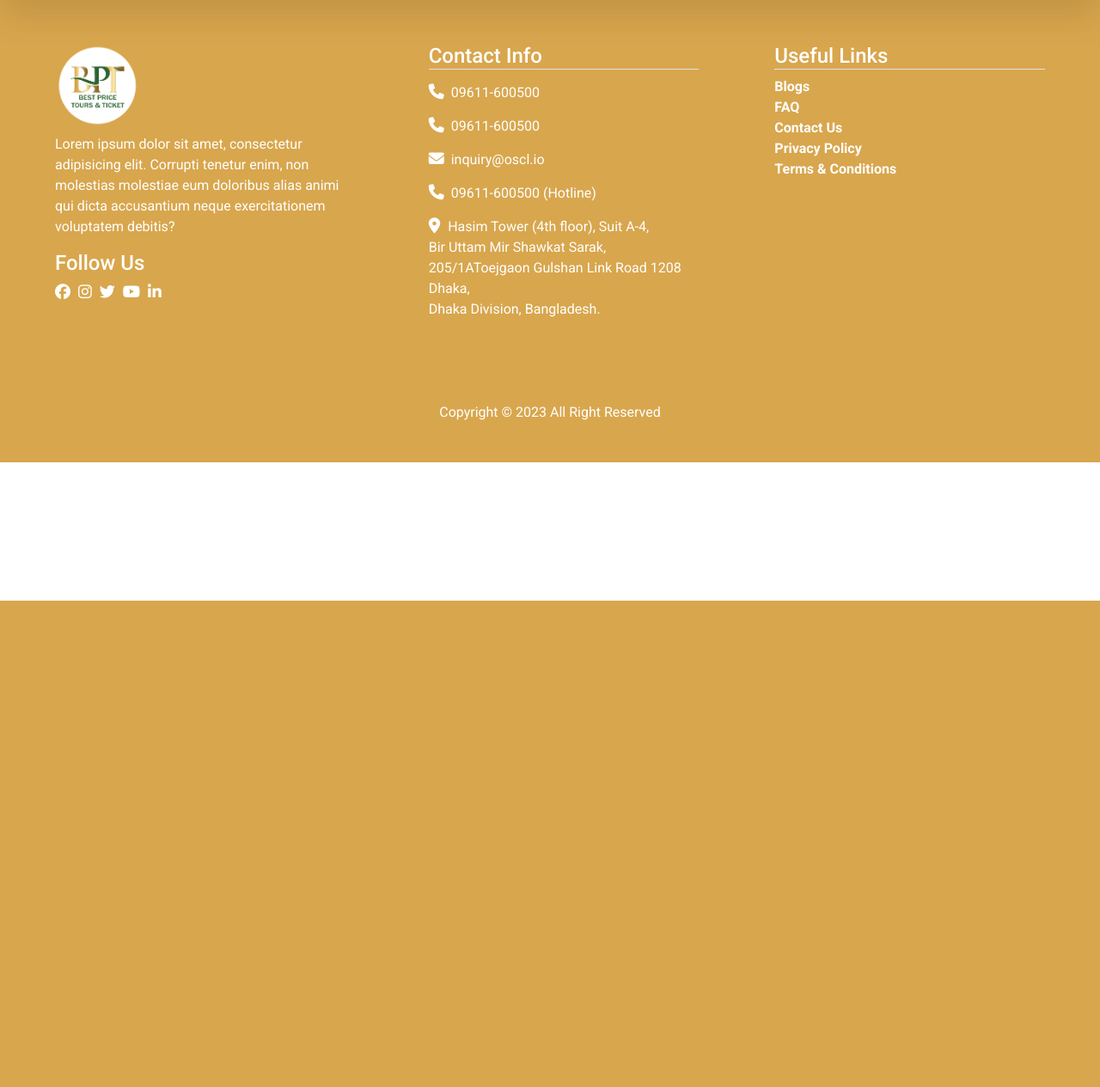
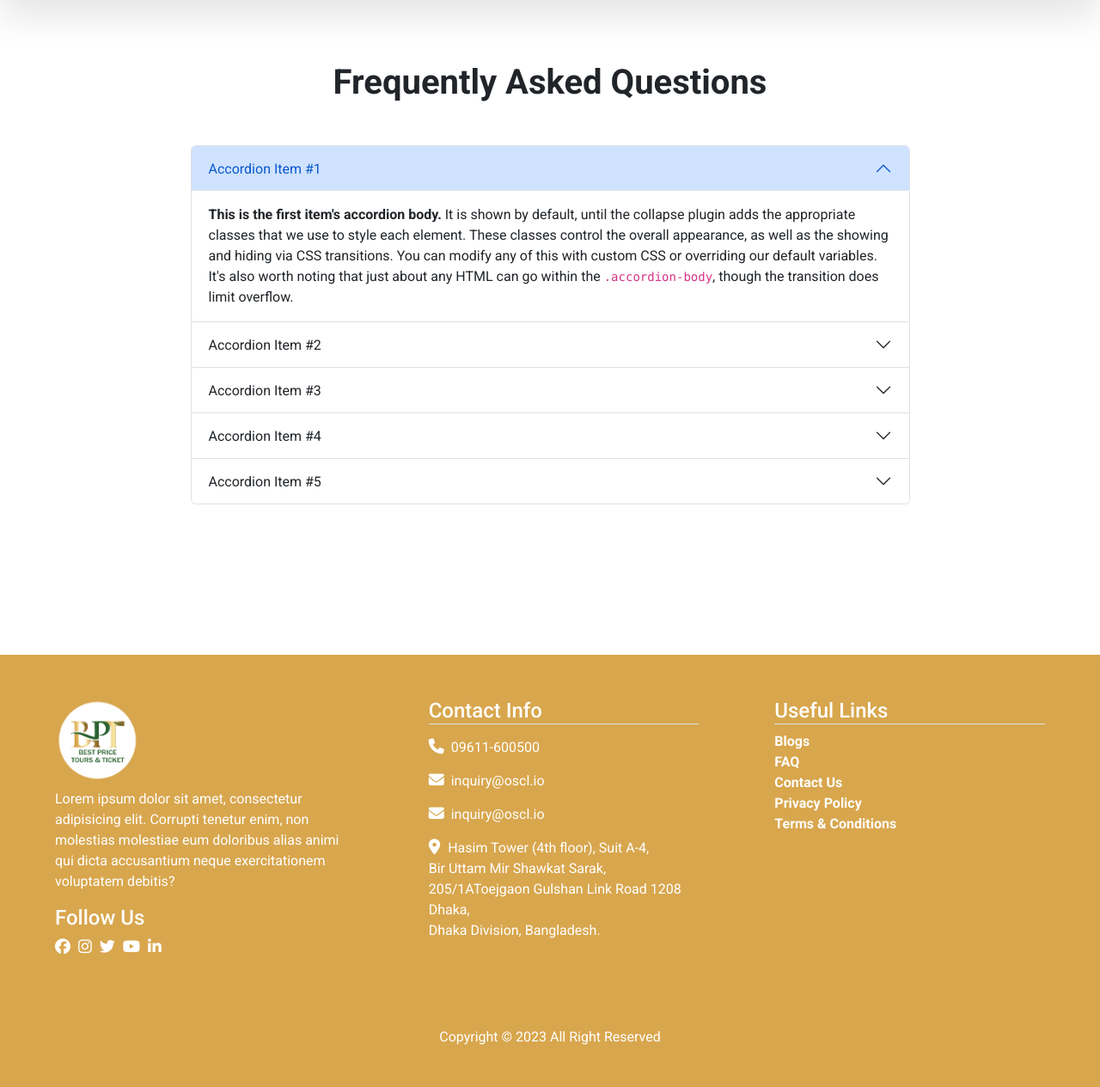
Before and after one commit to MDMahidul/bptt, a PHP site: page /faq.html in a window 1280 px wide. Shown: the part 101-1366 px from the top of the page at 86% size. Before the commit the page ends 800 px from the top, so only its background shows below. Run offline with PHP 8.4, Linux system fonts and the light colour scheme; some libraries are stand-ins or nearby versions.

Commit message:
fixed navbar and footer

```diff
--- a/about.html
+++ b/about.html
@@ -8,11 +8,11 @@
     <link rel="stylesheet" href="css/bootstrap.min.css">
     <link rel="stylesheet" href="css/style.css" />
     <link rel="stylesheet" href="css/form.css">
-    <title>Document</title>
+    <title>about us</title>
 </head>
 <body>
     <!-- Navbar section -->
-    <nav class="navbar navbar-expand-lg bg-transparent px-5">
+    <nav class="navbar navbar-expand-lg bg-light px-5">
       <div class="container-fluid">
         <a class="navbar-brand" href="index.html"
           ><img src="img/logo.png" alt=""
@@ -89,7 +89,7 @@
               <li class="list-group-item"><i class="fa-solid fa-phone me-2"></i>09611-600500</li>
               <li class="list-group-item"><i class="fa-solid fa-envelope me-2"></i></i>inquiry@oscl.io</li>
               <li class="list-group-item"><i class="fa-solid fa-envelope me-2"></i></i>inquiry@oscl.io</li>
-              <li class="list-group-item"><i class="fa-solid fa-location-dot "></i>
+              <li class="list-group-item">  <i class="fa-solid fa-location-dot "></i>
                 <address class=" d-inline">
                     Hasim Tower (4th floor), Suit A-4, <br>Bir Uttam Mir Shawkat Sarak,<br> 205/1AToejgaon Gulshan Link Road 1208 Dhaka, <br>Dhaka Division, Bangladesh.
                 </address>
--- a/blog.html
+++ b/blog.html
@@ -15,11 +15,11 @@
     <link rel="stylesheet" href="https://cdnjs.cloudflare.com/ajax/libs/slick-carousel/1.9.0/slick-theme.min.css" integrity="sha512-17EgCFERpgZKcm0j0fEq1YCJuyAWdz9KUtv1EjVuaOz8pDnh/0nZxmU6BBXwaaxqoi9PQXnRWqlcDB027hgv9A==" crossorigin="anonymous" referrerpolicy="no-referrer" />
     <link rel="stylesheet" href="https://cdnjs.cloudflare.com/ajax/libs/slick-carousel/1.9.0/slick.min.css" integrity="sha512-yHknP1/AwR+yx26cB1y0cjvQUMvEa2PFzt1c9LlS4pRQ5NOTZFWbhBig+X9G9eYW/8m0/4OXNx8pxJ6z57x0dw==" crossorigin="anonymous" referrerpolicy="no-referrer" />
     <link rel="stylesheet" href="https://unpkg.com/aos@next/dist/aos.css" />
-    <title>Home Page</title>
+    <title>blogs</title>
   </head>
   <body>
     <!-- Navbar section -->
-    <nav class="navbar navbar-expand-lg bg-transparent px-5">
+    <nav class="navbar navbar-expand-lg bg-light px-5">
         <div class="container-fluid">
             <a class="navbar-brand" href="index.html"
             ><img src="img/logo.png" alt=""
--- a/contact.html
+++ b/contact.html
@@ -14,7 +14,7 @@
 </head>
 <body>
     <!-- Navbar section -->
-  <nav class="navbar navbar-expand-lg bg-transparent px-5">
+  <nav class="navbar navbar-expand-lg bg-light px-5">
     <div class="container-fluid">
       <a class="navbar-brand" href="index.html"
         ><img src="img/logo.png" alt=""
--- a/css/style.css
+++ b/css/style.css
@@ -172,3 +172,8 @@ address{
     padding: 25px;
     margin-bottom: 55px;
 }
+
+.accordion{
+    margin-top: 25px;
+    margin-bottom: 175px;
+}
--- a/faq.html
+++ b/faq.html
@@ -15,11 +15,11 @@
     <link rel="stylesheet" href="https://cdnjs.cloudflare.com/ajax/libs/slick-carousel/1.9.0/slick-theme.min.css" integrity="sha512-17EgCFERpgZKcm0j0fEq1YCJuyAWdz9KUtv1EjVuaOz8pDnh/0nZxmU6BBXwaaxqoi9PQXnRWqlcDB027hgv9A==" crossorigin="anonymous" referrerpolicy="no-referrer" />
     <link rel="stylesheet" href="https://cdnjs.cloudflare.com/ajax/libs/slick-carousel/1.9.0/slick.min.css" integrity="sha512-yHknP1/AwR+yx26cB1y0cjvQUMvEa2PFzt1c9LlS4pRQ5NOTZFWbhBig+X9G9eYW/8m0/4OXNx8pxJ6z57x0dw==" crossorigin="anonymous" referrerpolicy="no-referrer" />
     <link rel="stylesheet" href="https://unpkg.com/aos@next/dist/aos.css" />
-    <title>Home Page</title>
+    <title>faq</title>
   </head>
   <body>
     <!-- Navbar section -->
-    <nav class="navbar navbar-expand-lg bg-transparent px-5">
+    <nav class="navbar navbar-expand-lg bg-light px-5">
     <div class="container-fluid">
         <a class="navbar-brand" href="index.html"
         ><img src="img/logo.png" alt=""
@@ -48,7 +48,73 @@
         </div>
     </div>
     </nav>
-
+<!-- faq accrodian -->
+    <div class="container my-5 ">
+        <h1 class="contact-header text-center p-4 ">Frequently Asked Questions</h1>
+        <div class="accordion w-75 mx-auto" id="accordionExample">
+            <div class="accordion-item">
+              <h2 class="accordion-header" id="headingOne">
+                <button class="accordion-button" type="button" data-bs-toggle="collapse" data-bs-target="#collapseOne" aria-expanded="true" aria-controls="collapseOne">
+                  Accordion Item #1
+                </button>
+              </h2>
+              <div id="collapseOne" class="accordion-collapse collapse show" aria-labelledby="headingOne" data-bs-parent="#accordionExample">
+                <div class="accordion-body">
+                  <strong>This is the first item's accordion body.</strong> It is shown by default, until the collapse plugin adds the appropriate classes that we use to style each element. These classes control the overall appearance, as well as the showing and hiding via CSS transitions. You can modify any of this with custom CSS or overriding our default variables. It's also worth noting that just about any HTML can go within the <code>.accordion-body</code>, though the transition does limit overflow.
+                </div>
+              </div>
+            </div>
+            <div class="accordion-item">
+              <h2 class="accordion-header" id="headingTwo">
+                <button class="accordion-button collapsed" type="button" data-bs-toggle="collapse" data-bs-target="#collapseTwo" aria-expanded="false" aria-controls="collapseTwo">
+                  Accordion Item #2
+                </button>
+              </h2>
+              <div id="collapseTwo" class="accordion-collapse collapse" aria-labelledby="headingTwo" data-bs-parent="#accordionExample">
+                <div class="accordion-body">
+                  <strong>This is the second item's accordion body.</strong> It is hidden by default, until the collapse plugin adds the appropriate classes that we use to style each element. These classes control the overall appearance, as well as the showing and hiding via CSS transitions. You can modify any of this with custom CSS or overriding our default variables. It's also worth noting that just about any HTML can go within the <code>.accordion-body</code>, though the transition does limit overflow.
+                </div>
+              </div>
+            </div>
+            <div class="accordion-item">
+              <h2 class="accordion-header" id="headingThree">
+                <button class="accordion-button collapsed" type="button" data-bs-toggle="collapse" data-bs-target="#collapseThree" aria-expanded="false" aria-controls="collapseThree">
+                  Accordion Item #3
+                </button>
+              </h2>
+              <div id="collapseThree" class="accordion-collapse collapse" aria-labelledby="headingThree" data-bs-parent="#accordionExample">
+                <div class="accordion-body">
+                  <strong>This is the third item's accordion body.</strong> It is hidden by default, until the collapse plugin adds the appropriate classes that we use to style each element. These classes control the overall appearance, as well as the showing and hiding via CSS transitions. You can modify any of this with custom CSS or overriding our default variables. It's also worth noting that just about any HTML can go within the <code>.accordion-body</code>, though the transition does limit overflow.
+                </div>
+              </div>
+            </div>
+            <div class="accordion-item">
+              <h2 class="accordion-header" id="headingFour">
+                <button class="accordion-button collapsed" type="button" data-bs-toggle="collapse" data-bs-target="#collapseFour" aria-expanded="false" aria-controls="collapseFour">
+                  Accordion Item #4
+                </button>
+              </h2>
+              <div id="collapseFour" class="accordion-collapse collapse" aria-labelledby="headingFour" data-bs-parent="#accordionExample">
+                <div class="accordion-body">
+                  <strong>This is the second item's accordion body.</strong> It is hidden by default, until the collapse plugin adds the appropriate classes that we use to style each element. These classes control the overall appearance, as well as the showing and hiding via CSS transitions. You can modify any of this with custom CSS or overriding our default variables. It's also worth noting that just about any HTML can go within the <code>.accordion-body</code>, though the transition does limit overflow.
+                </div>
+              </div>
+            </div>
+            <div class="accordion-item">
+              <h2 class="accordion-header" id="headingFive">
+                <button class="accordion-button collapsed" type="button" data-bs-toggle="collapse" data-bs-target="#collapseFive" aria-expanded="false" aria-controls="collapseFive">
+                  Accordion Item #5
+                </button>
+              </h2>
+              <div id="collapseFive" class="accordion-collapse collapse" aria-labelledby="headingFive" data-bs-parent="#accordionExample">
+                <div class="accordion-body">
+                  <strong>This is the third item's accordion body.</strong> It is hidden by default, until the collapse plugin adds the appropriate classes that we use to style each element. These classes control the overall appearance, as well as the showing and hiding via CSS transitions. You can modify any of this with custom CSS or overriding our default variables. It's also worth noting that just about any HTML can go within the <code>.accordion-body</code>, though the transition does limit overflow.
+                </div>
+              </div>
+            </div>
+          </div>
+    </div>
+<!--footer  -->
 <footer class="px-5 footer-section text-white">
     <div class="overflow-hidden">
       <div class="row gy-5">
@@ -78,13 +144,13 @@
                 <h4 class="border-bottom">Contact Info</h4>
               </li>
               <li class="list-group-item"><i class="fa-solid fa-phone me-2"></i>09611-600500</li>
-                  <li class="list-group-item"><i class="fa-solid fa-phone me-2"></i>09611-600500</li>
               <li class="list-group-item"><i class="fa-solid fa-envelope me-2"></i></i>inquiry@oscl.io</li>
-                  <li class="list-group-item"><i class="fa-solid fa-phone me-2"></i>09611-600500 (Hotline)</li>
+              <li class="list-group-item"><i class="fa-solid fa-envelope me-2"></i></i>inquiry@oscl.io</li>
               <li class="list-group-item">  <i class="fa-solid fa-location-dot "></i>
                 <address class=" d-inline">
                     Hasim Tower (4th floor), Suit A-4, <br>Bir Uttam Mir Shawkat Sarak,<br> 205/1AToejgaon Gulshan Link Road 1208 Dhaka, <br>Dhaka Division, Bangladesh.
-                    </address></li>
+                </address>
+              </li>
             </ul>
           </div>
         </div>
--- a/index.html
+++ b/index.html
@@ -19,7 +19,7 @@
   </head>
   <body>
               <!-- Navbar section -->
-    <nav class="navbar navbar-expand-lg bg-transparent px-5">
+    <nav class="navbar navbar-expand-lg bg-light px-5 sticky-top ">
         <div class="container-fluid">
           <a class="navbar-brand" href="index.html"
             ><img src="img/logo.png" alt=""
--- a/privacyandplicies.html
+++ b/privacyandplicies.html
@@ -15,11 +15,11 @@
     <link rel="stylesheet" href="https://cdnjs.cloudflare.com/ajax/libs/slick-carousel/1.9.0/slick-theme.min.css" integrity="sha512-17EgCFERpgZKcm0j0fEq1YCJuyAWdz9KUtv1EjVuaOz8pDnh/0nZxmU6BBXwaaxqoi9PQXnRWqlcDB027hgv9A==" crossorigin="anonymous" referrerpolicy="no-referrer" />
     <link rel="stylesheet" href="https://cdnjs.cloudflare.com/ajax/libs/slick-carousel/1.9.0/slick.min.css" integrity="sha512-yHknP1/AwR+yx26cB1y0cjvQUMvEa2PFzt1c9LlS4pRQ5NOTZFWbhBig+X9G9eYW/8m0/4OXNx8pxJ6z57x0dw==" crossorigin="anonymous" referrerpolicy="no-referrer" />
     <link rel="stylesheet" href="https://unpkg.com/aos@next/dist/aos.css" />
-    <title>Home Page</title>
+    <title>privacy policy</title>
   </head>
   <body>
     <!-- Navbar section -->
-    <nav class="navbar navbar-expand-lg bg-transparent px-5">
+    <nav class="navbar navbar-expand-lg bg-light px-5">
     <div class="container-fluid">
         <a class="navbar-brand" href="index.html"
         ><img src="img/logo.png" alt=""
--- a/termsandconditions.html
+++ b/termsandconditions.html
@@ -15,11 +15,11 @@
     <link rel="stylesheet" href="https://cdnjs.cloudflare.com/ajax/libs/slick-carousel/1.9.0/slick-theme.min.css" integrity="sha512-17EgCFERpgZKcm0j0fEq1YCJuyAWdz9KUtv1EjVuaOz8pDnh/0nZxmU6BBXwaaxqoi9PQXnRWqlcDB027hgv9A==" crossorigin="anonymous" referrerpolicy="no-referrer" />
     <link rel="stylesheet" href="https://cdnjs.cloudflare.com/ajax/libs/slick-carousel/1.9.0/slick.min.css" integrity="sha512-yHknP1/AwR+yx26cB1y0cjvQUMvEa2PFzt1c9LlS4pRQ5NOTZFWbhBig+X9G9eYW/8m0/4OXNx8pxJ6z57x0dw==" crossorigin="anonymous" referrerpolicy="no-referrer" />
     <link rel="stylesheet" href="https://unpkg.com/aos@next/dist/aos.css" />
-    <title>Home Page</title>
+    <title>terms and conditions</title>
   </head>
   <body>
     <!-- Navbar section -->
-    <nav class="navbar navbar-expand-lg bg-transparent px-5">
+    <nav class="navbar navbar-expand-lg bg-light px-5">
     <div class="container-fluid">
         <a class="navbar-brand" href="index.html"
         ><img src="img/logo.png" alt=""
```
Also changed, not shown: text.html (deleted, +0 -126 lines). Lines whose indentation alone changed are shown as unchanged.
